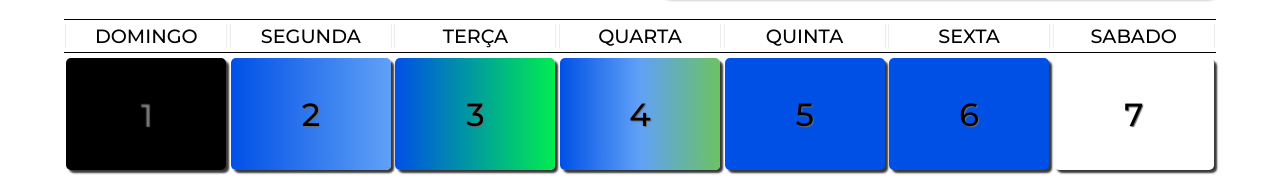
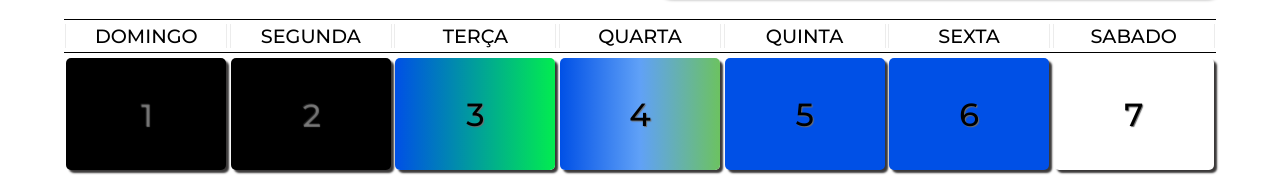
Before and after one commit to joao-java/CALENDARIO, a plain HTML site: page index.html in a window 1280 px wide. Shown: the part 101-278 px from the top of the page. Drawn offline with Linux system fonts and the light colour scheme; files whose address does not match are found by name.

Commit message:
03-08-21.1

```diff
--- a/style/MesAtual.css
+++ b/style/MesAtual.css
@@ -7,20 +7,18 @@
     --sala-2-color:#60a1f7;
     --sala-4-color:#02ec50;
     --sala-3-color:#6cc261;
+    --back--fundo:#ffffff17;
 }
 
-.um{
+.um, .dois{
     background: #000;
-    color: rgba(255, 255, 255, 0.089)
+    color: var(--back--fundo);
 }
 .quatro{
     background: linear-gradient(90deg,var(--sala-1-color), var(--sala-2-color), var(--sala-3-color));
 }
-.dois{
-    background: linear-gradient(90deg, #0050e6, #60a1f7);
-}
 .tres, .dez, .dezessete{
-    background: linear-gradient(90deg, #0050e6, #02ec50);
+    background: linear-gradient(90deg, var(--sala-1-color), #02ec50);
 }
 .cinco, .seis, .nove, .onze, .doze, .treze, .dezesseis, .dezoito, .dezenove
 , .vinte, .vinte3, .vinte4, .vinte5, .vinte6, .vinte7, .trinta, .trinta1 {
```
